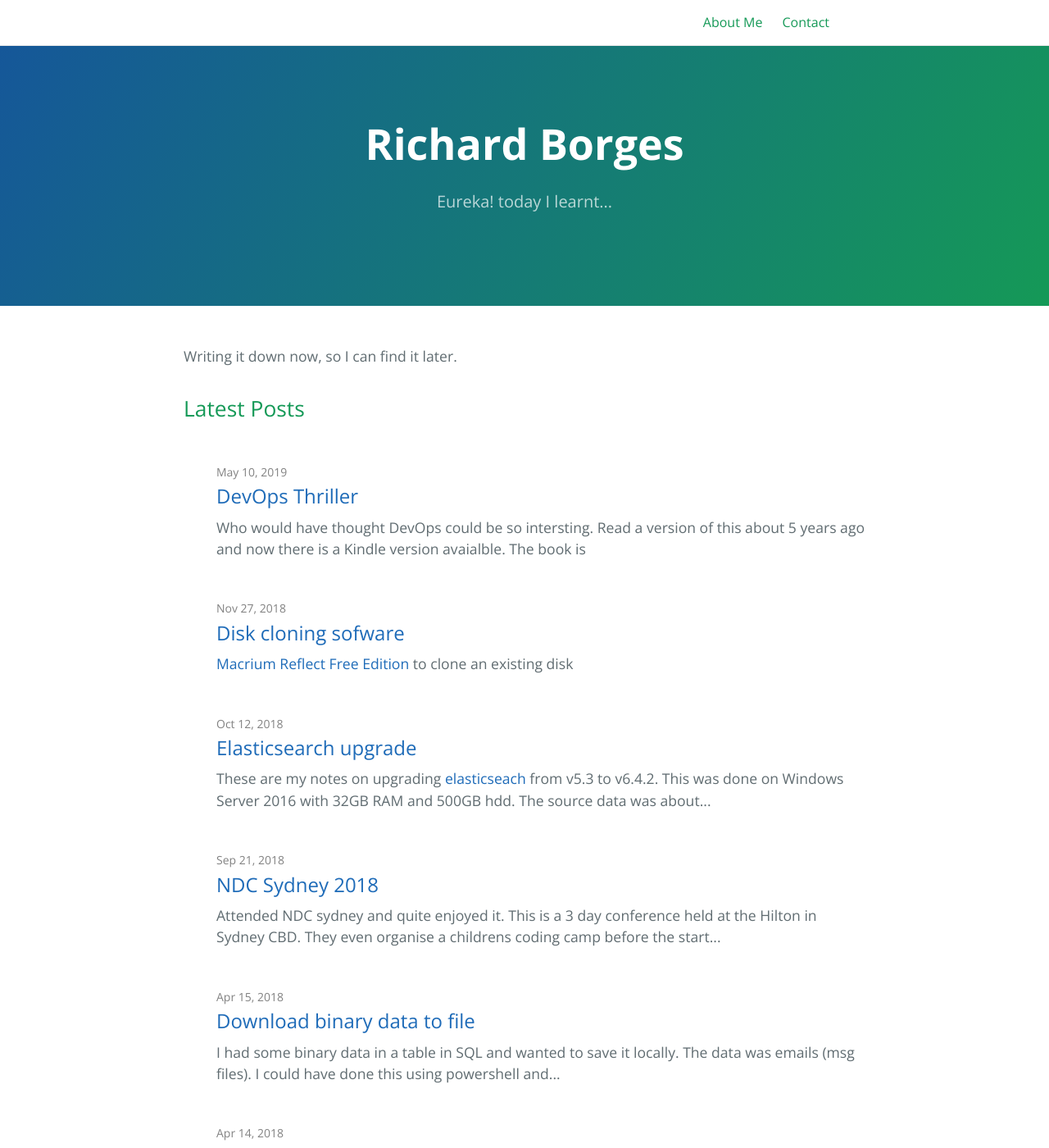
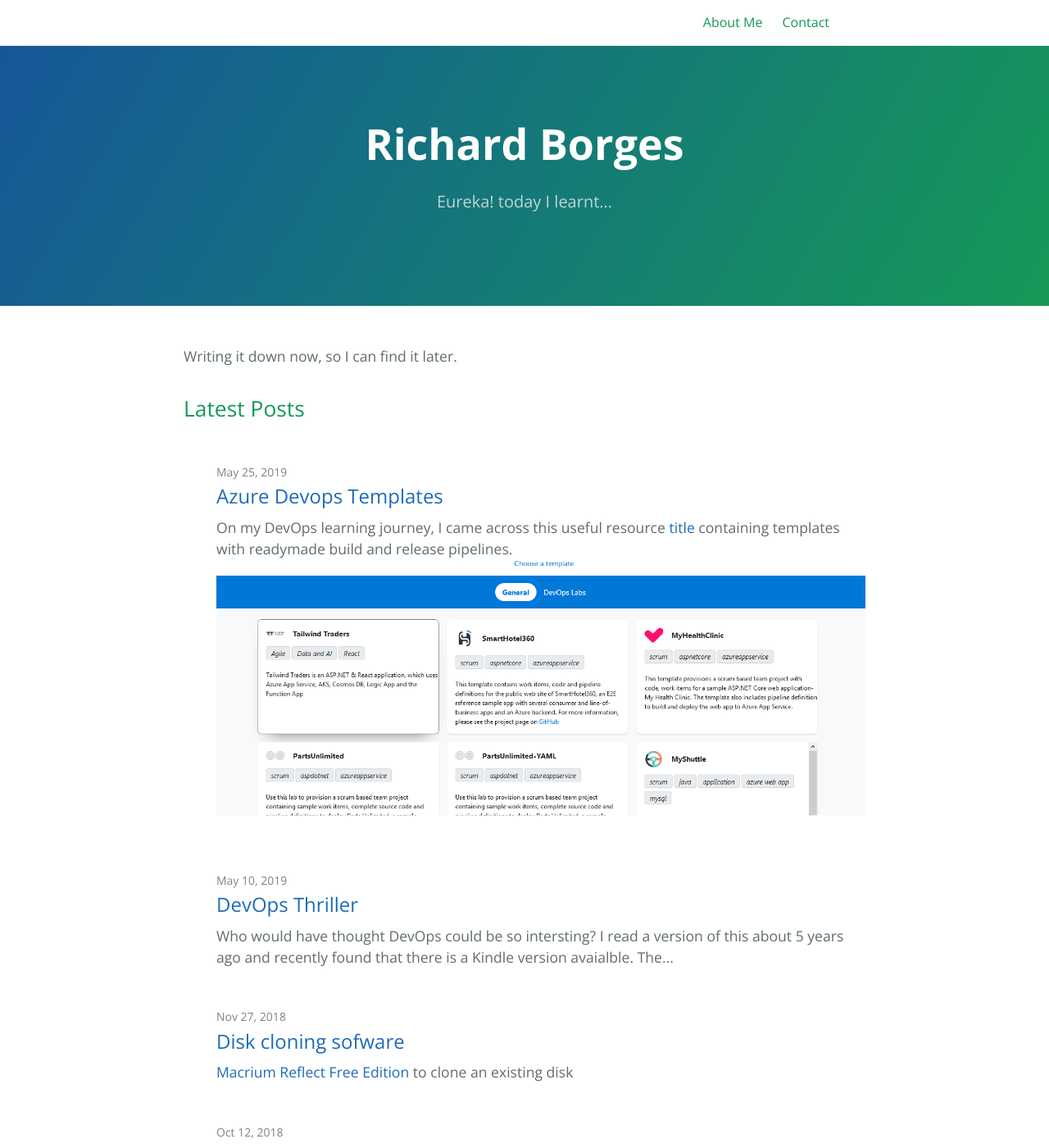
Before and after one commit to richardborges/richardborges.github.io, a Jekyll site: the page built from index.md, in a window 1280 px wide and 1400 px high. Shown: the whole window at 82% size. Built offline with Jekyll 4.4.1, drawn with Linux system fonts in a browser that asks for light colours.

Commit message:
Devops post

```diff
--- a/_posts/2019-05-12-devops-thriller.md
+++ b/_posts/2019-05-12-devops-thriller.md
@@ -8,11 +8,11 @@ guid: https://richardborges.net/?p=1037
 permalink: /devops-thriller/
 categories:
   - Books
-tags:
+tags: devops
 
 ---
 
-Who would have thought DevOps could be so intersting. Read a version of this about 5 years ago and now there is a Kindle version avaialble.
+Who would have thought DevOps could be so intersting? I read a version of this about 5 years ago and recently found that there is a Kindle version avaialble.
 The book is
 #### The Phoenix Project: A Novel about IT, DevOps, and Helping Your Business Win Kindle Edition
 ##### by Gene Kim (Author), Kevin Behr (Author), George Spafford (Author)
--- /dev/null
+++ b/_posts/2019-05-25-azuredevopsdemogenerator.md
@@ -0,0 +1,18 @@
+---
+id: 1038
+title: Azure Devops Templates
+date: 2019-05-25T05:25:38+00:00
+author: Richard Borges
+layout: post
+guid: https://richardborges.net/?p=1038
+permalink: /azure-devops-templates/
+categories:
+  - Software
+tags: devops
+
+---
+
+On my DevOps learning journey, I came across this useful resource [title](https://azuredevopsdemogenerator.azurewebsites.net) containing templates with readymade build and release pipelines.
+![Generate a prepopulated project into Azure Devops](/assets/images/posts/2019/05/azuredevopsdemogenerator.templates.PNG)
+Once the selected project is loaded into your Azure Devops organisation ( I create my own personal one, separate from work, as a sandbox in Azure Devops) you can see the prepopulated Boards, Pipelines, Repos etc. You can now build and deploy to your own instance.
+**Bonus**: They even have a **Parts Unlimited** package of 'The Phoenix Project' fame. Nice.
```
Also changed, not shown: assets/images/posts/2019/05/azuredevopsdemogenerator.templates.PNG (added), contact.md (line endings or trailing spaces).
